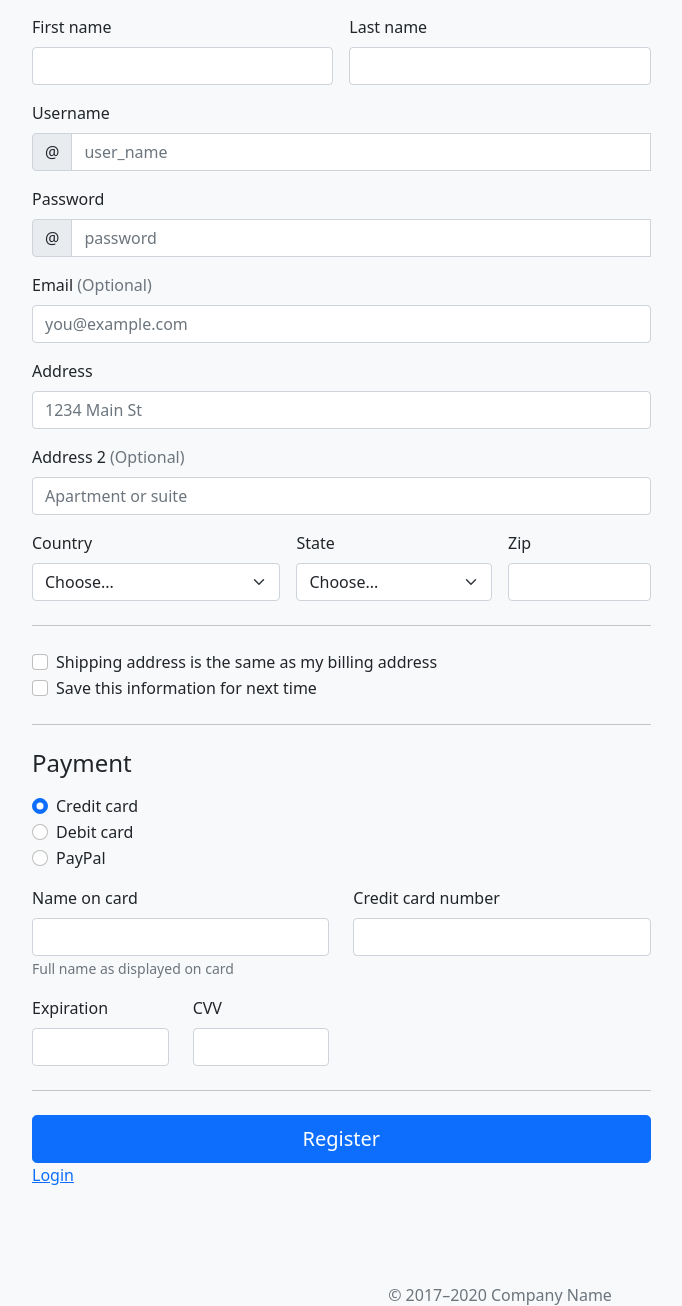
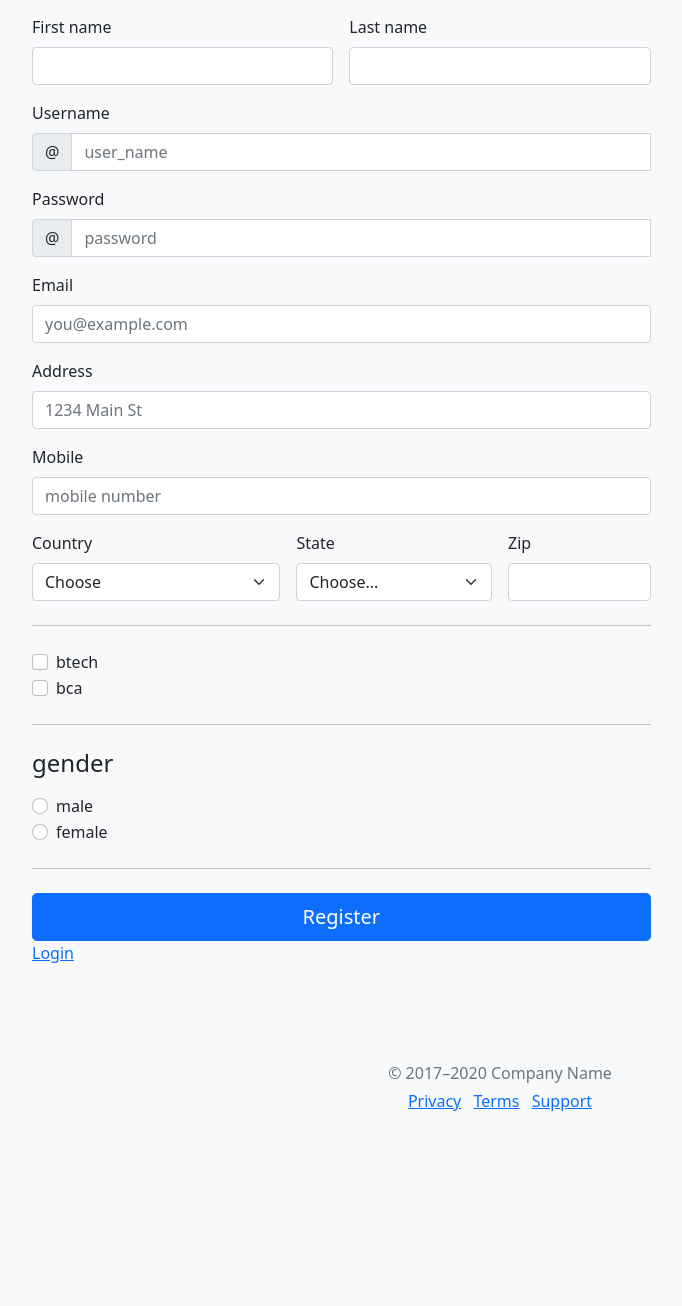
Before and after one commit to vishalgupta142002/PHPProjectBatch1, a PHP site: page /app/views/users/registration-view.php in a window 1280 px wide. Shown: the part 261-1567 px from the top of the page, without its empty margins (140-822 px from the left). After the commit the page ends 1372 px from the top, so only its background shows below. Run offline with PHP 8.4, Linux system fonts and the light colour scheme; the template is opened without the code that fills it, so the values that code supplies are empty.

Commit message:
customise registration form

```diff
--- a/CMS/app/views/users/registration-view.php
+++ b/CMS/app/views/users/registration-view.php
@@ -1,5 +1,6 @@
 <!doctype html>
 <html lang="en">
+
 <head>
     <meta charset="utf-8">
     <meta name="viewport" content="width=device-width, initial-scale=1">
@@ -35,12 +36,14 @@
     <!-- Custom styles for this template -->
     <link href="app/views/users/form-validation.css" rel="stylesheet">
 </head>
+
 <body class="bg-light">
 
     <div class="container">
         <main>
             <div class="py-5 text-center">
-            <img class="d-block mx-auto mb-4" src="assets/images/brand/bootstrap-logo.svg" alt="" width="72" height="57">
+                <img class="d-block mx-auto mb-4" src="assets/images/brand/bootstrap-logo.svg" alt="" width="72"
+                    height="57">
                 <h2>Registration form</h2>
                 <p class="lead"></p>
             </div>
@@ -52,8 +55,8 @@
                         <div class="row g-3">
                             <div class="col-sm-6">
                                 <label for="first_name" class="form-label">First name</label>
-                            <input type="text" class="form-control" name="first_name" id="first_name" placeholder="" value="" required
-                            maxlength="10">
+                                <input type="text" class="form-control" name="first_name" id="first_name" placeholder=""
+                                    value="" required maxlength="10">
                                 <div class="invalid-feedback">
                                     Valid first name is required.
                                 </div>
@@ -62,7 +65,8 @@
 
                             <div class="col-sm-6">
                                 <label for="last_name" class="form-label">Last name</label>
-                            <input type="text" class="form-control" name="last_name" id="last_name" placeholder="" value="" required>
+                                <input type="text" class="form-control" name="last_name" id="last_name" placeholder=""
+                                    value="" required>
                                 <div class="invalid-feedback">
                                     Valid last name is required.
                                 </div>
@@ -72,7 +76,8 @@
                                 <label for="user_name" class="form-label">Username</label>
                                 <div class="input-group">
                                     <span class="input-group-text">@</span>
-                                <input type="text" class="form-control" name="user_name" id="user_name" placeholder="user_name" required>
+                                    <input type="text" class="form-control" name="user_name" id="user_name"
+                                        placeholder="user_name" required>
                                     <div class="invalid-feedback">
                                         Your username is required.
                                     </div>
@@ -83,7 +88,8 @@
                                 <label for="password" class="form-label">Password</label>
                                 <div class="input-group">
                                     <span class="input-group-text">@</span>
-                                <input type="password" class="form-control" name="password" id="password" placeholder="password" required>
+                                    <input type="password" class="form-control" name="password" id="password"
+                                        placeholder="password" required>
                                     <div class="invalid-feedback">
                                         Your password is required.
                                     </div>
@@ -91,31 +97,35 @@
                             </div>
 
                             <div class="col-12">
-                            <label for="email" class="form-label">Email <span class="text-muted">(Optional)</span></label>
-                            <input type="email" class="form-control" name="email" id="email" placeholder="you@example.com">
+                                <label for="email" class="form-label">Email <span class="text-muted"></span></label>
+                                <input type="email" class="form-control" name="email" id="email"
+                                    placeholder="you@example.com">
                                 <div class="invalid-feedback">
-                                Please enter a valid email address for shipping updates.
+                                    Please enter a valid email address.
                                 </div>
                             </div>
 
                             <div class="col-12">
                                 <label for="address" class="form-label">Address</label>
-                            <input type="text" class="form-control" name="address" id="address" placeholder="1234 Main St">
+                                <input type="text" class="form-control" name="address" id="address"
+                                    placeholder="1234 Main St">
                                 <div class="invalid-feedback">
-                                Please enter your shipping address.
+                                    Please enter your address.
                                 </div>
                             </div>
 
                             <div class="col-12">
-                            <label for="address2" class="form-label">Address 2 <span class="text-muted">(Optional)</span></label>
-                            <input type="text" class="form-control" name="address2" id="address2" placeholder="Apartment or suite">
+                                <label for="Mobile" class="form-label">Mobile <span class="text-muted"></span></label>
+                                <input type="number" class="form-control" name="mobile" id="mobile"
+                                    placeholder="mobile number">
                             </div>
 
                             <div class="col-md-5">
                                 <label for="country" class="form-label">Country</label>
                                 <select class="form-select" name="country" id="country">
-                                <option value="">Choose...</option>
-                                <option>United States</option>
+                                    <option value="">Choose</option>
+                                    <option value="india">india</option>
+                                    <option value="japan">japan</option>
                                 </select>
                                 <div class="invalid-feedback">
                                     Please select a valid country.
@@ -126,7 +136,9 @@
                                 <label for="state" class="form-label">State</label>
                                 <select class="form-select" name="state" id="state">
                                     <option value="">Choose...</option>
-                                <option>California</option>
+                                    <option value="up">up</option>
+                                    <option value="mp">mp</option>
+
                                 </select>
                                 <div class="invalid-feedback">
                                     Please provide a valid state.
@@ -145,35 +157,36 @@
                         <hr class="my-4">
 
                         <div class="form-check">
-                        <input type="checkbox" class="form-check-input" name="same_address[]" id="same_address">
-                        <label class="form-check-label" for="same_address">Shipping address is the same as my billing address</label>
+                            <input type="checkbox" class="form-check-input" name="course[]" value="btech" id="course">
+                            <label class="form-check-label" for="same_address">btech
+                            </label>
                         </div>
 
                         <div class="form-check">
-                        <input type="checkbox" class="form-check-input" name="same_address[]" id="save-info">
-                        <label class="form-check-label" for="save-info">Save this information for next time</label>
+                            <input type="checkbox" class="form-check-input" name="course[]" value="bca" id="course">
+                            <label class="form-check-label" for="save-info">bca</label>
                         </div>
 
                         <hr class="my-4">
 
-                    <h4 class="mb-3">Payment</h4>
+                        <h4 class="mb-3">gender</h4>
 
                         <div class="my-3">
                             <div class="form-check">
-                            <input id="credit" name="payment_method" type="radio" class="form-check-input" checked>
-                            <label class="form-check-label" for="credit">Credit card</label>
+                                <input id="gender" name="gender" type="radio" value="male" class="form-check-input">
+                                <label class="form-check-label" for="credit">male</label>
                             </div>
                             <div class="form-check">
-                            <input id="debit" name="paymentMethod" type="radio" class="form-check-input">
-                            <label class="form-check-label" for="debit">Debit card</label>
+                                <input id="gender" name="gender" type="radio" value="female" class="form-check-input">
+                                <label class="form-check-label" for="debit">female</label>
                             </div>
-                        <div class="form-check">
+                            <!-- <div class="form-check">
                                 <input id="paypal" name="paymentMethod" type="radio" class="form-check-input">
                                 <label class="form-check-label" for="paypal">PayPal</label>
-                        </div>
+                            </div> -->
                         </div>
 
-                    <div class="row gy-3">
+                        <!--   <div class="row gy-3">
                             <div class="col-md-6">
                                 <label for="cc-name" class="form-label">Name on card</label>
                                 <input type="text" class="form-control" name="cc-name" id="cc-name" placeholder="">
@@ -189,28 +202,30 @@
                                 <div class="invalid-feedback">
                                     Credit card number is required
                                 </div>
-                        </div>
+                            </div> -->
 
-                        <div class="col-md-3">
+                        <!-- <div class="col-md-3">
                                 <label for="cc-expiration" class="form-label">Expiration</label>
-                            <input type="text" class="form-control" name="cc-expiration" id="cc-expiration" placeholder="">
+                                <input type="text" class="form-control" name="cc-expiration" id="cc-expiration"
+                                    placeholder="">
                                 <div class="invalid-feedback">
                                     Expiration date required
                                 </div>
-                        </div>
+                            </div> -->
 
-                        <div class="col-md-3">
+                        <!-- <div class="col-md-3">
                                 <label for="cc-cvv" class="form-label">CVV</label>
                                 <input type="text" class="form-control" name="cc-cvv" id="cc-cvv" placeholder="">
                                 <div class="invalid-feedback">
                                     Security code required
                                 </div>
                             </div>
-                    </div>
+                        </div>-->
 
                         <hr class="my-4">
 
-                    <button class="w-100 btn btn-primary btn-lg" type="submit" name="submit" value="register">Register</button>
+                        <button class="w-100 btn btn-primary btn-lg" type="submit" name="submit"
+                            value="register">Register</button>
                         <a href="?module=users&action=login">Login</a>
                     </form>
                 </div>
@@ -232,4 +247,5 @@
 
     <script src="app/views/users/form-validation.js"></script>
 </body>
+
 </html>
```
Lines whose indentation alone changed are shown as unchanged.
